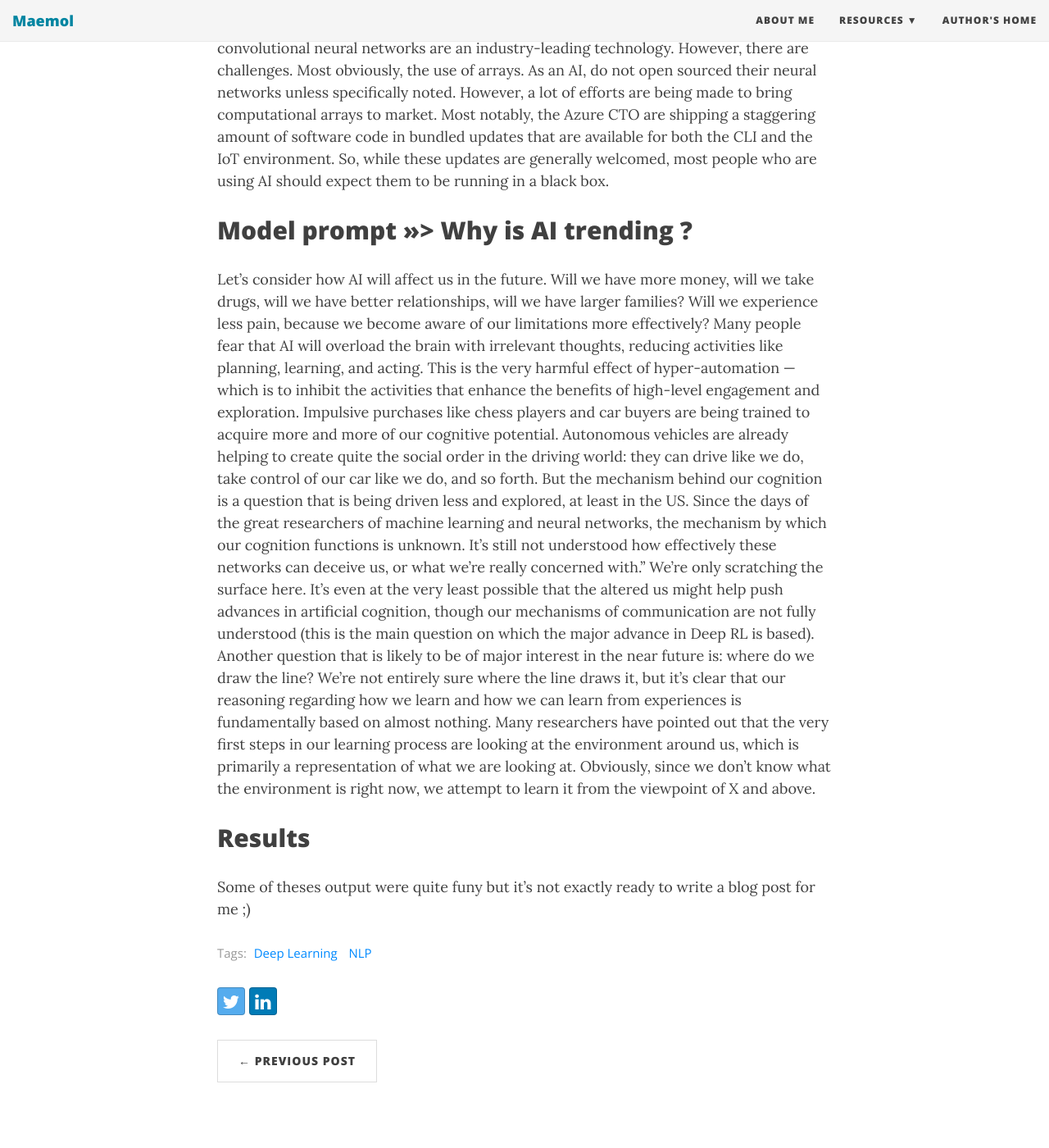
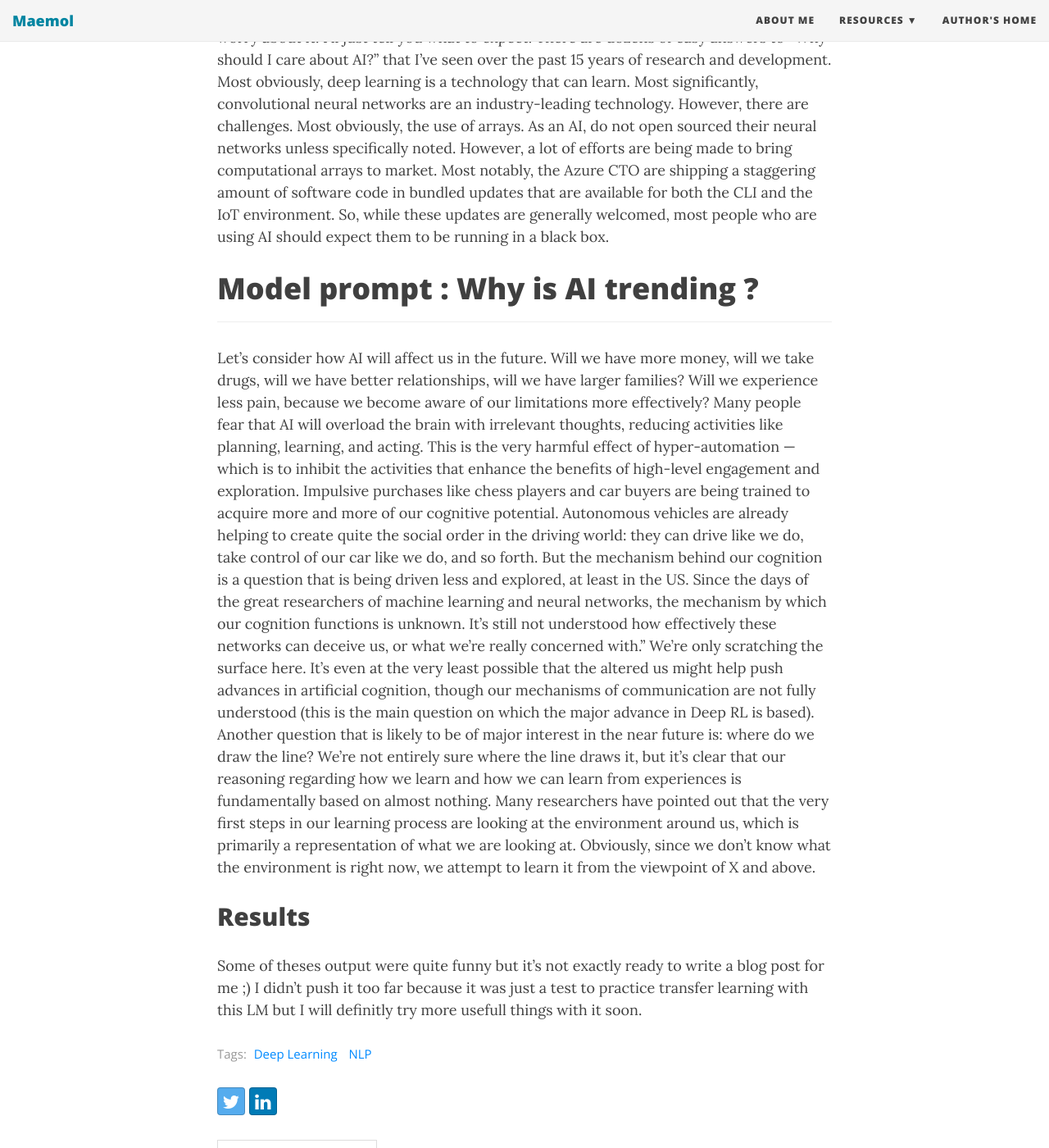
Before and after one commit to Maemol/maemol.github.io, a Jekyll site: the page built from _posts/2019-04-04-OpenAI-GPT2-117m.md, in a window 1280 px wide and 1400 px high, scrolled down 1908 px. Shown: the whole window at 82% size. Built offline with Jekyll 4.4.1, drawn with Linux system fonts in a browser that asks for light colours; nearby versions of some CDN libraries; some of the changed text lies outside the part shown.

Commit message:
minor edit

```diff
--- a/_posts/2019-04-04-OpenAI-GPT2-117m.md
+++ b/_posts/2019-04-04-OpenAI-GPT2-117m.md
@@ -30,20 +30,20 @@
 
 ## Samples
 
-Model prompt >>> Let me tell you a story about AI
+# Model prompt : Let me tell you a story about AI
 ---
 and how would you say it? Don’t worry, I’ve got you covered. The science of AI is still very young and relatively new. The main reason is that neural networks are not hardware friendly. You need a powerful graphics processor and a decent RAM card to feed it. Even then, you might be limited by the computer’s graphic cards. The memory card isn’t big for neural networks and most applications.
 Also, we do not have any hardware right now. The Intel Xeon processor E5–1620 v4 (8 GB L3 cache) is the single most powerful processor in the world. This processor supports 2.4 GB of RAM. Unfortunately, we had to bring it from Slovenia in order to make this recipe.
 If you don’t have the cash to do IT work, but can afford the computer, then this might be your best bet. There are two reasons why I say this recipe is known as “cheap hardware hardware hardware hardware hardware.” The first reason is that neural networks are very hard to tune and would usually fail when this happened. The second reason is that there are a huge number of GPUs on this planet with very little on earth that isn’t tuned to look the part. If we could just import every single pixel of each global illumination into a neural network,we’d be able to create something incredibly impressive like this:
 Unfortunately, we can’t do this — the neural network tends to fail often. So we’re stuck with trying.
 
-Model prompt >>> Let me tell you a story about AI
+# Model prompt : Let me tell you a story about AI
 ---
 and how it’s all going to improve you. First, it all came down to one easy answer: don’t worry about it. I’ll just tell you what to expect.
 There are dozens of easy answers to “Why should I care about AI?” that I’ve seen over the past 15 years of research and development. Most obviously, deep learning is a technology that can learn. Most significantly, convolutional neural networks are an industry-leading technology.
 However, there are challenges. Most obviously, the use of arrays. As an AI, do not open sourced their neural networks unless specifically noted. However, a lot of efforts are being made to bring computational arrays to market. Most notably, the Azure CTO are shipping a staggering amount of software code in bundled updates that are available for both the CLI and the IoT environment. So, while these updates are generally welcomed, most people who are using AI should expect them to be running in a black box.
 
-Model prompt >>> Why is AI trending ?
+# Model prompt : Why is AI trending ?
 ---
 Let’s consider how AI will affect us in the future. Will we have more money, will we take drugs, will we have better relationships, will we have larger families? Will we experience less pain, because we become aware of our limitations more effectively? Many people fear that AI will overload the brain with irrelevant thoughts, reducing activities like planning, learning, and acting. This is the very harmful effect of hyper-automation — which is to inhibit the activities that enhance the benefits of high-level engagement and exploration.
 Impulsive purchases like chess players and car buyers are being trained to acquire more and more of our cognitive potential. Autonomous vehicles are already helping to create quite the social order in the driving world: they can drive like we do, take control of our car like we do, and so forth. But the mechanism behind our cognition is a question that is being driven less and explored, at least in the US.
@@ -54,4 +54,4 @@
 
 ## Results
 
-Some of theses output were quite funy but it's not exactly ready to write a blog post for me ;)
+Some of theses output were quite funny but it's not exactly ready to write a blog post for me ;) I didn't push it too far because it was just a test to practice transfer learning with this LM but I will definitly try more usefull things with it soon.
```
